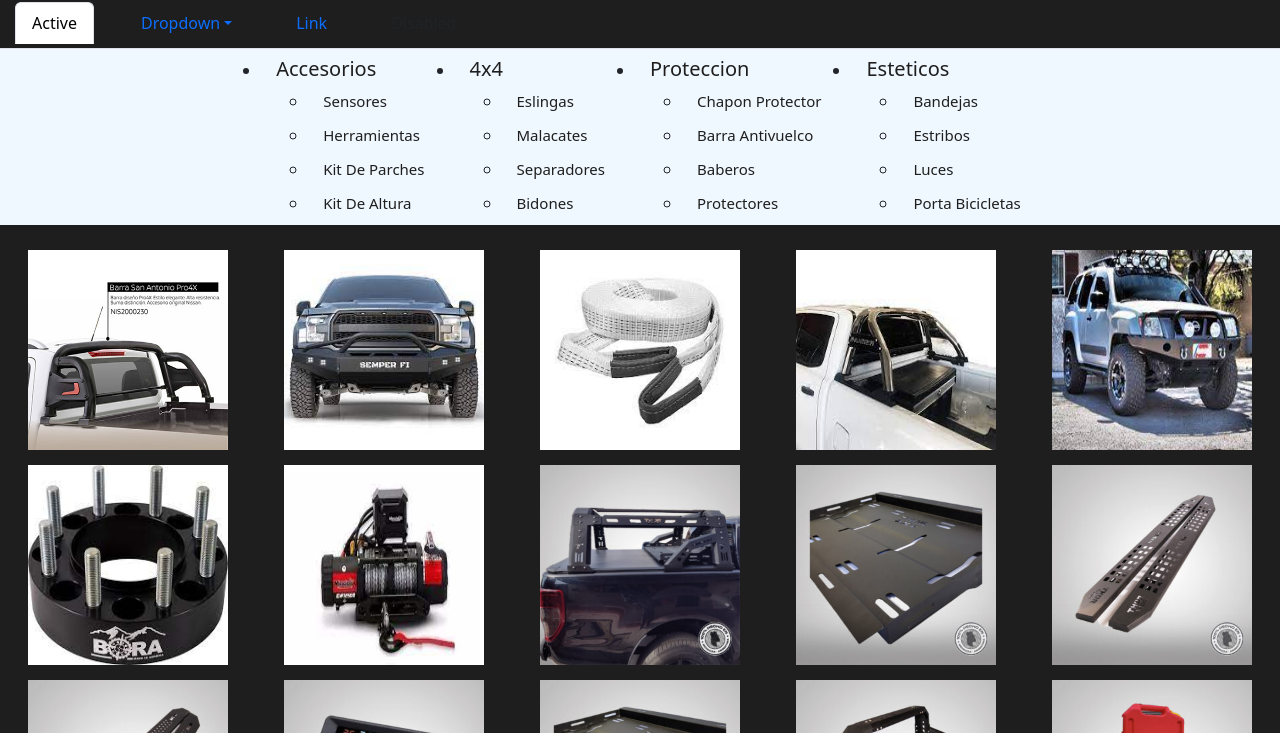
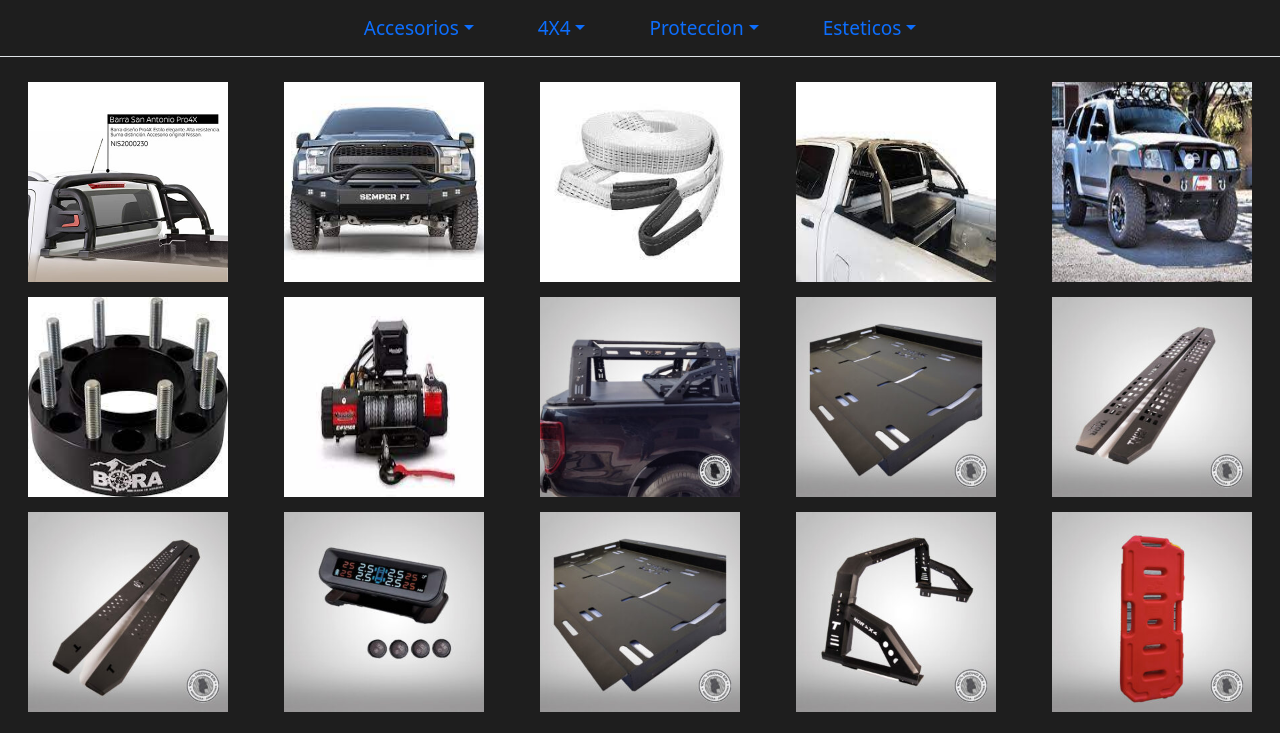
Before and after one commit to Aletok23/Facym-OFF-ROAD, a website: page pages/productos.html in a window 1280 px wide. Shown: the part 188-921 px from the top of the page. Drawn offline with nearby package versions, Linux system fonts and the light colour scheme.

Commit message:
last commit

```diff
--- a/pages/productos.html
+++ b/pages/productos.html
@@ -2,15 +2,18 @@
 <html lang="en">
 
 <head>
+
     <head>
         <meta charset="UTF-8">
         <meta name="viewport" content="width=device-width, initial-scale=1.0">
         <link rel="preconnect" href="https://fonts.googleapis.com">
         <link rel="stylesheet" href="../styles/style.css">
-        <title>CADENAS</title>
+        <title>PRODUCTOS</title>
         <link rel="stylesheet" href="https://cdn.jsdelivr.net/npm/bootstrap@5.3.3/dist/css/bootstrap.min.css"
-            rel="stylesheet" integrity="sha384-QWTKZyjpPEjISv5WaRU9OFeRpok6YctnYmDr5pNlyT2bRjXh0JMhjY6hW+ALEwIH" crossorigin="anonymous">
-</head>
+            rel="stylesheet" integrity="sha384-QWTKZyjpPEjISv5WaRU9OFeRpok6YctnYmDr5pNlyT2bRjXh0JMhjY6hW+ALEwIH"
+            crossorigin="anonymous">
+    </head>
+
 <body>
     <header id="logo">
         <img src="../assets/CKdAodbYYVIQBYuj-removebg-preview (1).png" alt="">
@@ -30,60 +33,49 @@
             <p>(+54) 1157588004</p>
             <p>Corvalan 2119 (CABA)</p>
         </section>
-        <h1>PRODUCTOS</h1>
-        <ul class="nav nav-tabs">
-            <li class="nav-item">
-              <a class="nav-link active" aria-current="page" href="#">Active</a>
-            </li>
-            <li class="nav-item dropdown">
-              <a class="nav-link dropdown-toggle" data-bs-toggle="dropdown" href="#" role="button" aria-expanded="false">Dropdown</a>
-              <ul class="dropdown-menu">
-                <li><a class="dropdown-item" href="#">Action</a></li>
-                <li><a class="dropdown-item" href="#">Another action</a></li>
-                <li><a class="dropdown-item" href="#">Something else here</a></li>
-                <li><hr class="dropdown-divider"></li>
-                <li><a class="dropdown-item" href="#">Separated link</a></li>
-              </ul>
-            </li>
-            <li class="nav-item">
-              <a class="nav-link" href="#">Link</a>
-            </li>
-            <li class="nav-item">
-              <a class="nav-link disabled" aria-disabled="true">Disabled</a>
-            </li>
-          </ul>
-        <div>
-            <ul class="navi">
-                <li><a href="">Accesorios</a>
-                    <ul>
-                        <li><a href="">Sensores</a></li>
-                        <li><a href="">Herramientas</a></li>
-                        <li><a href="">Kit De Parches</a></li>
-                        <li><a href="">Kit De Altura</a></li>
+        <div class="indice">
+            <h1>PRODUCTOS</h1>
+        </div>
+        <section class="navbar-productos">
+            <ul class="nav nav-tabs">
+                <li class="nav-item dropdown">
+                    <a class="nav-link dropdown-toggle" data-bs-toggle="dropdown" href="#" role="button"
+                        aria-expanded="false">Accesorios</a>
+                    <ul class="dropdown-menu">
+                        <li><a class="dropdown-item" href="#">sensores</a></li>
+                        <li><a class="dropdown-item" href="#">herramientas</a></li>
+                        <li><a class="dropdown-item" href="#">kit de parches</a></li>
+                        <li><a class="dropdown-item" href="#">kit de altura</a></li>
                     </ul>
-                <li><a href="">4x4</a>
-                    <ul>
-                        <li><a href="">Eslingas</a></li>
-                        <li><a href="">Malacates</a></li>
-                        <li><a href="">Separadores</a></li>
-                        <li><a href="">Bidones</a></li>
+                <li class="nav-item dropdown">
+                    <a class="nav-link dropdown-toggle" data-bs-toggle="dropdown" href="#" role="button"
+                        aria-expanded="false">4X4</a>
+                    <ul class="dropdown-menu">
+                        <li><a class="dropdown-item" href="#">eslingas</a></li>
+                        <li><a class="dropdown-item" href="#">malacates</a></li>
+                        <li><a class="dropdown-item" href="#">separadores</a></li>
+                        <li><a class="dropdown-item" href="#">bidones</a></li>
                     </ul>
-                <li><a href="">Proteccion</a>
-                    <ul>
-                        <li><a href="">Chapon Protector</a></li>
-                        <li><a href="">Barra Antivuelco</a></li>
-                        <li><a href="">Baberos</a></li>
-                        <li><a href=""> Protectores</a></li>
+                <li class="nav-item dropdown">
+                    <a class="nav-link dropdown-toggle" data-bs-toggle="dropdown" href="#" role="button"
+                        aria-expanded="false">Proteccion</a>
+                    <ul class="dropdown-menu">
+                        <li><a class="dropdown-item" href="#">chapon protector</a></li>
+                        <li><a class="dropdown-item" href="#">barra antivuelco</a></li>
+                        <li><a class="dropdown-item" href="#">baberos</a></li>
+                        <li><a class="dropdown-item" href="#">protectores</a></li>
                     </ul>
-                <li><a href="">Esteticos</a>
-                    <ul>
-                        <li><a href="">Bandejas</a></li>
-                        <li><a href="">Estribos</a></li>
-                        <li><a href="">Luces</a></li>
-                        <li><a href="">Porta Bicicletas</a></li>
+                <li class="nav-item dropdown">
+                    <a class="nav-link dropdown-toggle" data-bs-toggle="dropdown" href="#" role="button"
+                        aria-expanded="false">Esteticos</a>
+                    <ul class="dropdown-menu">
+                        <li><a class="dropdown-item" href="#">bandejas</a></li>
+                        <li><a class="dropdown-item" href="#">estribos</a></li>
+                        <li><a class="dropdown-item" href="#">luces</a></li>
+                        <li><a class="dropdown-item" href="#">porta bicicletas</a></li>
                     </ul>
-            </ul>
-        </div>
+                </li>
+        </section>
         <div class="galeria-container">
             <img src="../assets/barra san antonio.jpg" alt="">
             <img src="../assets/bumper.jpg" alt="">
--- a/styles/style.css
+++ b/styles/style.css
@@ -141,6 +141,7 @@ footer {
 .card {
   justify-content: center;
   text-align: center;
+  width: 22rem;
 }
 
 .card-body a {
@@ -151,42 +152,25 @@ footer {
 
 /* INICIO DE PAGINA PRODUCTOS */
 /* BARRA DE NAVEGACION DE PRODUCTOS INICIO */
-.navegaciondeproductos {
-  width: 100%;
-  height: 150px;
+.navbar-productos ul{
+  justify-content: center;
+  text-align: center;
+  align-items: center;
+ text-decoration: none;
+ font-size: 19px;
 }
-
-.navegaciondeproductos ul {
-  width: 100%;
-  height: 100px;
-  background-color: white;
-  flex-wrap: wrap;
-  display: flex;
-  align-items: center;
-  justify-content: space-evenly;
+.dropdown-item ul li a{
+  color: #ffffff;
+  text-decoration: none;
 }
-
-.navegaciondeproductos ul li {
-  padding: 1%;
+.dropdown-menu ul li a{
+  color: #ffffff;
+  text-decoration: none;
 }
-
-.navi {
-  display: flex;
-  background-color: #2889AA;
-  justify-content: center;
-  background-color: aliceblue;
+.nav nav-tabs ul {
+  color: #ffffff;
+  text-decoration: none;
 }
-
-.navi ul li a {
-  color: #1E1E1E;
-  font-size: 15px;
-}
-
-.navi li a {
-  color: #1E1E1E;
-  font-size: 20px;
-}
-
 /* FIN DE BARRA DE NAVEGACION DE PRODUCTOS */
 /* INICIO GALERIA DE PRODUCTOS */
 .galeria-container {
@@ -350,10 +334,19 @@ button {
     font-size: 18px;
     padding-top: 8px;
   }
+
+.galeria-container img{
+  width: 120px;
+  height: 120px;
+  border-right: #2889AA solid 5px;
+}
+.navbar-productos ul{
+  font-size: 17px;
+}
 }
 @media(max-width:425px) {
   header img {
-    width: 15px;
+    width: 1px;
   }
 
 }
```
Also changed, not shown: pages/travesias.html (+13 -1 lines).
